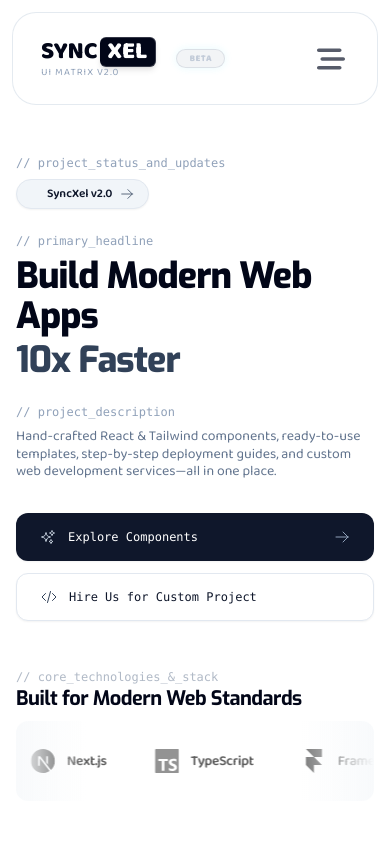
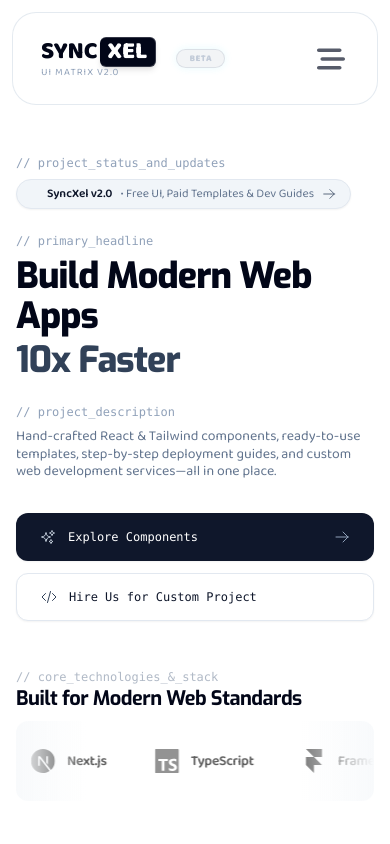
Before and after one commit to lakshan-beast/SyncXel, a React (Vite) app: page / in a window 390 px wide. Shown: the top 844 px of the page. Built offline with nearby package versions, Linux system fonts and the light colour scheme.

Commit message:
feat: Update visibility of SyncXel version info for improved responsiveness

```diff
--- a/src/components/Hero.jsx
+++ b/src/components/Hero.jsx
@@ -332,7 +332,7 @@ export default function Hero() {
               className="inline-flex items-center space-x-2 px-3.5 py-1.5 rounded-full bg-slate-100 border border-slate-200 hover:border-slate-300 text-xs text-slate-700 transition-all shadow-xs group w-fit">
               <span className="w-2 h-2 rounded-full bg-slate-900 animate-ping shrink-0" />
               <span className="font-semibold text-slate-900">SyncXel v2.0</span>
-              <span className="text-slate-500 hidden sm:inline">
+              <span className="text-slate-500 md:hidden sm:inline">
                 • Free UI, Paid Templates & Dev Guides
               </span>
               <HiOutlineArrowRight className="w-3.5 h-3.5 group-hover:translate-x-1 transition-transform text-slate-600" />
```
